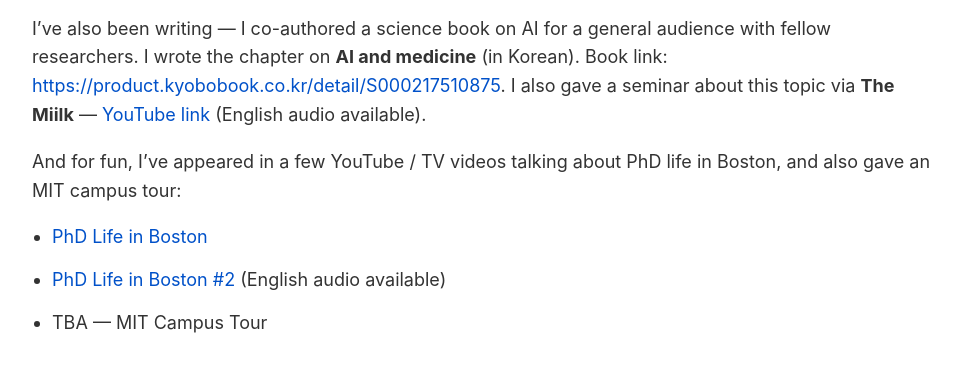
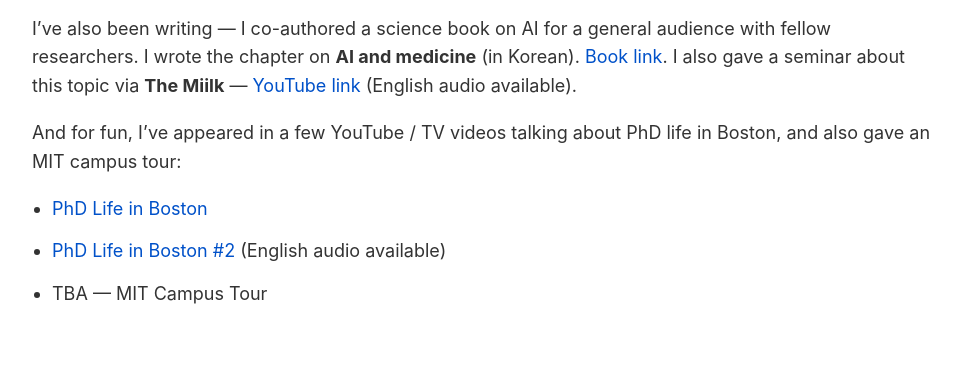
Before and after one commit to itmoon7/itmoon7.github.io, a plain HTML site: page index.html in a window 1280 px wide. Shown: the part 6267-6635 px from the top of the page, without its empty margins (158-1118 px from the left). Drawn offline with Linux system fonts and the light colour scheme.

Commit message:
minor edit

```diff
--- a/index.html
+++ b/index.html
@@ -375,7 +375,7 @@
 
         <h3>Writing & Media</h3>
         <p>I’ve also been writing — I co-authored a science book on AI for a general audience with fellow researchers. I wrote the chapter on <strong>AI and medicine</strong> (in Korean).
-          Book link: <a href="https://product.kyobobook.co.kr/detail/S000217510875" target="_blank" rel="noopener noreferrer">https://product.kyobobook.co.kr/detail/S000217510875</a>.
+          <a href="https://product.kyobobook.co.kr/detail/S000217510875" target="_blank" rel="noopener noreferrer">Book link</a>.
           I also gave a seminar about this topic via <strong>The Miilk</strong> —
           <a href="https://youtu.be/LU7wMF4Zq3c?si=BNSNDdtIhXEuA5nU" target="_blank" rel="noopener noreferrer">YouTube link</a> (English audio available).
         </p>
```
Also changed, not shown: 1 other file.
